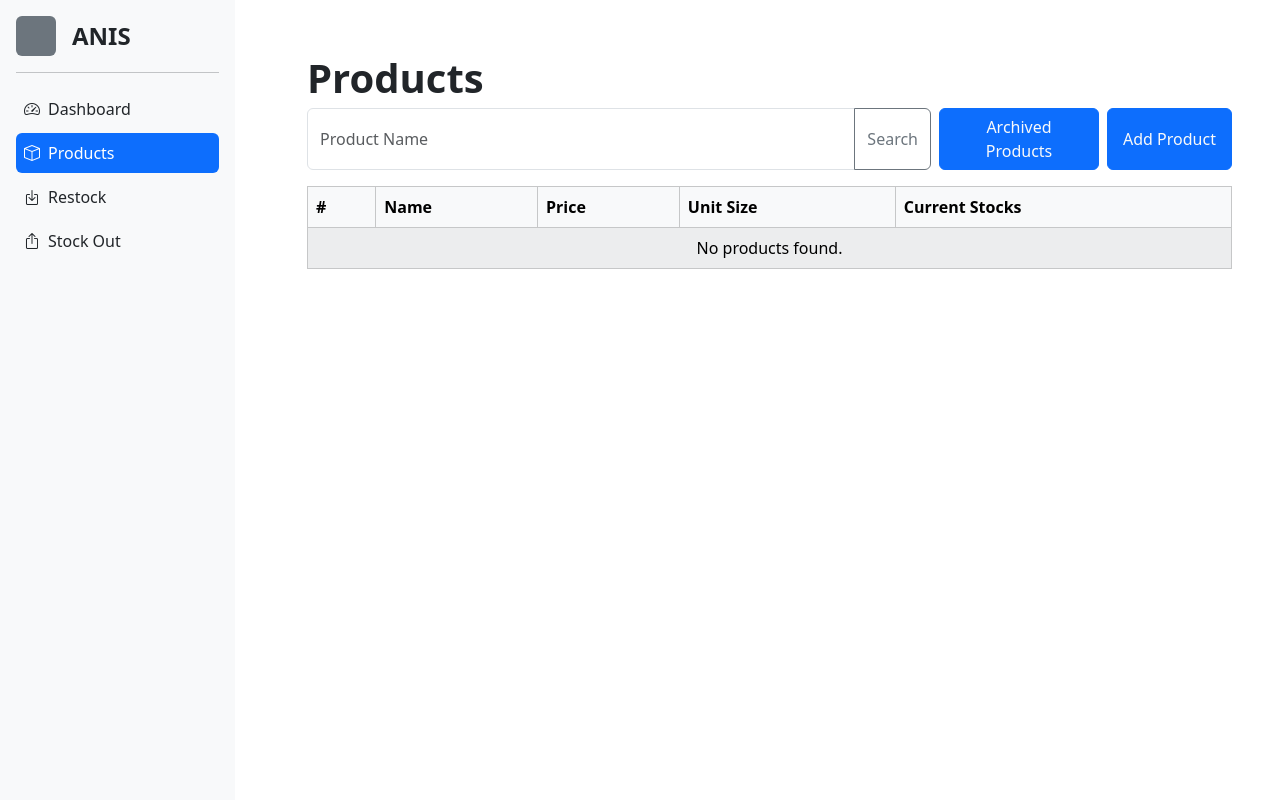
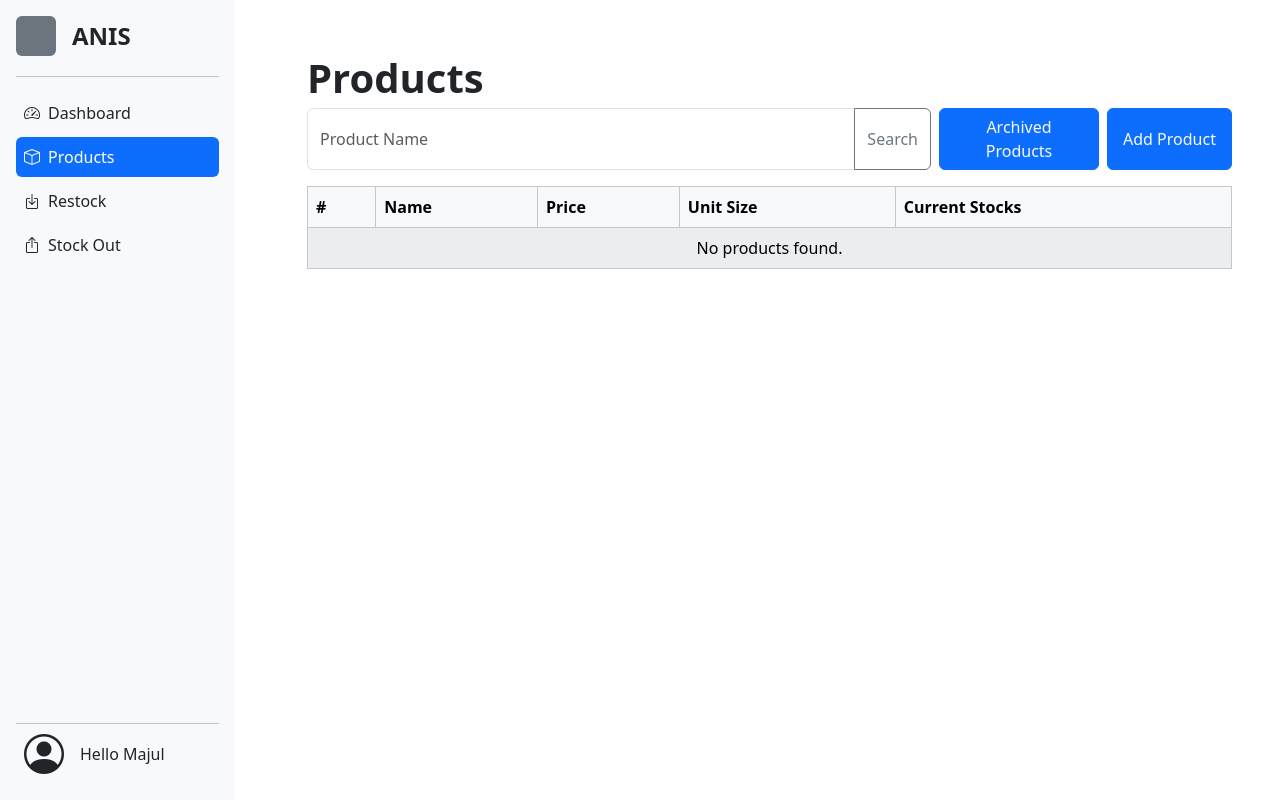
Before and after one commit to MaJul1/anis-php, a PHP site: page /product.php in a window 1280 px wide. Run offline with PHP 8.4, Linux system fonts and the light colour scheme; data that the repository does not hold is empty.

Commit message:
Refactor sidebar layout to use flexbox and add user greeting across multiple pages

```diff
--- a/index.php
+++ b/index.php
@@ -51,7 +51,7 @@
           </a>
         </div>
         <hr class="m-0">
-        <a href="#" class="d-flex align-items-center text-decoration-none text-dark">
+        <a href="#" class="d-flex align-items-center text-decoration-none text-dark ps-2 rounded">
           <i class="bi bi-person-circle fs-1 me-3"></i>
           Hello Majul
         </a>
--- a/product.php
+++ b/product.php
@@ -234,7 +234,7 @@
     </div>
 
     <div class="d-flex">
-      <div class="offcanvas-md offcanvas-start p-3 bg-light position-fixed" tabindex="-1" id="sidebarOffcanvas" aria-labelledby="sidebarOffcanvasLabel" style="width: 235px; height: 100vh">
+      <div class="d-flex flex-column offcanvas-md offcanvas-start p-3 bg-light position-fixed" tabindex="-1" id="sidebarOffcanvas" aria-labelledby="sidebarOffcanvasLabel" style="width: 235px; height: 100vh">
         <a class="d-flex align-items-center mb-0 mb-md-1 link-dark text-decoration-none" href="index.php">
           <div class="bg-secondary me-3 rounded" style="width: 40px; height: 40px"></div>
           <span class="fs-4 d-md-inline fw-semibold">ANIS</span>
@@ -258,12 +258,17 @@
             Restock
           </a>
         </div>
-        <div class="mb-1 p-2 rounded">
+        <div class="mb-1 p-2 rounded mb-auto">
           <a class="text-dark text-decoration-none d-flex" href="stockout.php">
             <i class="bi bi-box-arrow-up me-2"></i>
             Stock Out
           </a>
         </div>
+        <hr class="m-0">
+        <a href="#" class="d-flex align-items-center text-decoration-none text-dark ps-2 rounded">
+          <i class="bi bi-person-circle fs-1 me-3"></i>
+          Hello Majul
+        </a>
       </div>
       <div class="d-none d-md-block" style="min-width: 235px; height: 100vh;"></div>
 
```
Also changed, not shown: restock.php (+7 -2 lines), stockout.php (+7 -2 lines).
